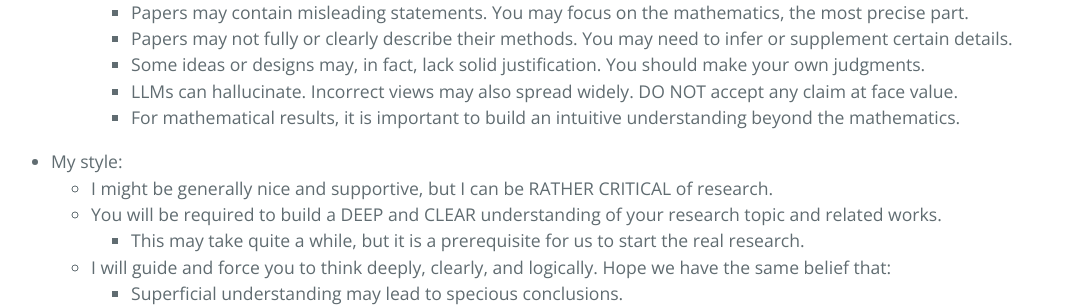
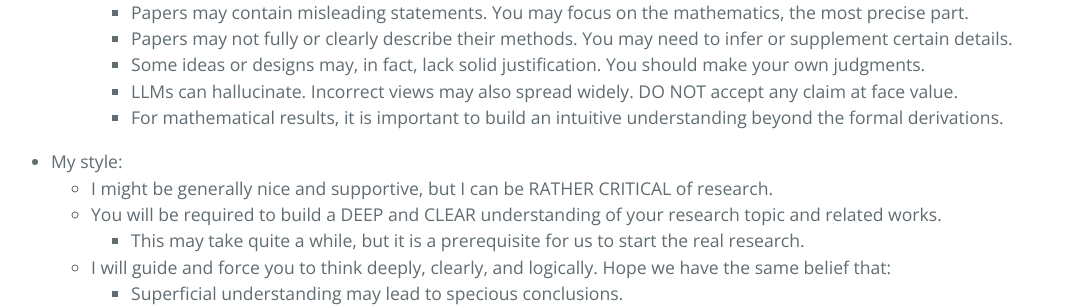
Before and after one commit to ZhimingZhou/zhimingzhou.github.io, a Jekyll site: the page built from _posts/2020-12-09-Prospective-Students.md, in a window 1280 px wide and 900 px high, scrolled down 1144 px. Shown: the part 155-462 px from the top of the window, without its empty margins (85-1161 px from the left). Built offline with Jekyll 4.4.1, drawn with Linux system fonts in a browser that asks for light colours.

Commit message:
Update 2020-12-09-Prospective-Students.md

```diff
--- a/_posts/2020-12-09-Prospective-Students.md
+++ b/_posts/2020-12-09-Prospective-Students.md
@@ -51,7 +51,7 @@ I’m looking for TALENTED students with GENUINE enthusiasm for FUNDAMENTAL rese
 		- Papers may not fully or clearly describe their methods. You may need to infer or supplement certain details.
 		- Some ideas or designs may, in fact, lack solid justification. You should make your own judgments.
 		- LLMs can hallucinate. Incorrect views may also spread widely. DO NOT accept any claim at face value.
-		- For mathematical results, it is important to build an intuitive understanding beyond the mathematics.
+		- For mathematical results, it is important to build an intuitive understanding beyond the formal derivations.
 
 <!--  -->
 - My style:
```
